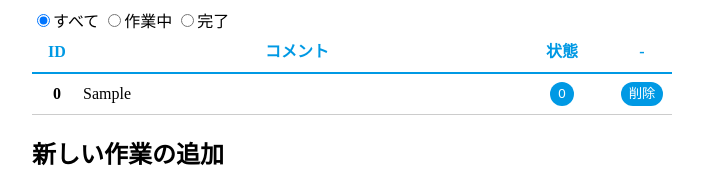
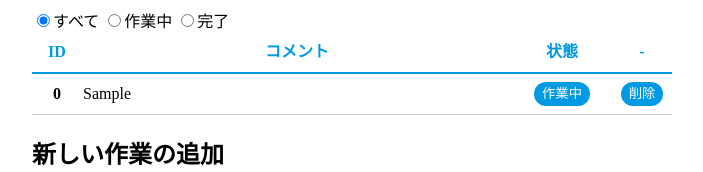
Before and after one commit to moyashiharusamen/vue_tutorial_todo, a plain HTML site: page index.html in a window 1280 px wide. Both pictures are taken after typing "Sample" into the empty fields and a click on the button "追加". Shown: the top 172 px of the page, without its empty margins (288-991 px from the left). Drawn offline with nearby package versions, Linux system fonts and the light colour scheme.

Commit message:
文字列の変換処理

```diff
--- a/index.html
+++ b/index.html
@@ -28,7 +28,7 @@
                 <td>{{ item.comment }}</td>
                 <td class="state">
                   <button type="button" v-on:click="doChangeState(item)">
-                    {{ item.state }}
+                    {{ labels[item.state] }}
                   </button>
                 </td>
                 <td class="button">
--- a/main.js
+++ b/main.js
@@ -68,6 +68,13 @@ const app = new Vue({
             return this.todos.filter((el) => {
                 return this.current < 0 ? true : this.current === el.state
             }, this)
+        },
+        labels() {
+            return this.options.reduce((a, b) => {
+                return Object.assign(a, { [b.value]: b.label })
+            }, {})
+            // キーから見つけやすいように、次のように加工したデータを作成
+            // {0: '作業中', 1: '完了', -1: 'すべて'}
         }
     },
     watch: {
```
